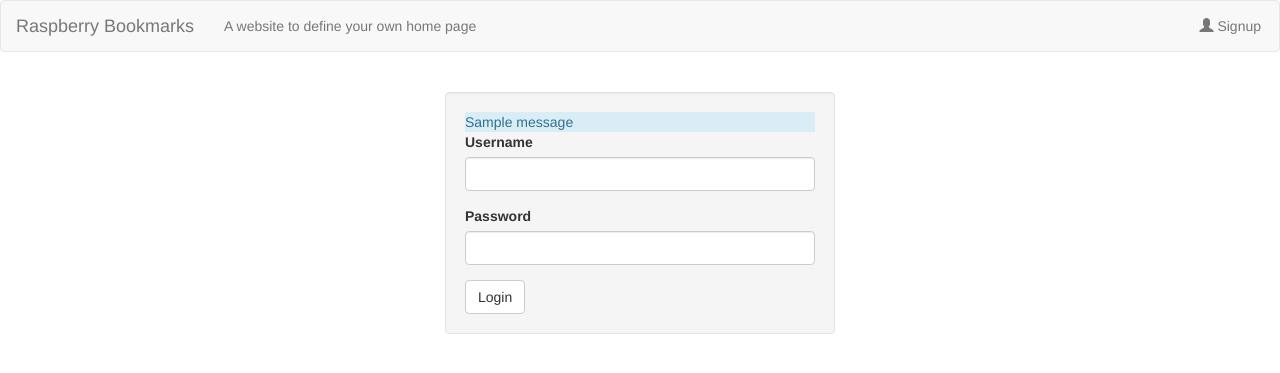
After one commit to RaspberryDemo/bookmarks, a Flask app: page /login in a window 1280 px wide. The commit adds this page. Shown: the top 373 px of the page. Run offline with Flask 2, Linux system fonts and the light colour scheme; one stand-in notice (Sample message) is shown; some libraries are stand-ins or nearby versions; some web fonts are replaced.

Commit message:
add login support

```diff
--- a/bookmarks.py
+++ b/bookmarks.py
@@ -1,15 +1,35 @@
-from flask import Flask, request, redirect, render_template
+from flask import Flask, flash, request, redirect, render_template
+from flask_bootstrap import Bootstrap
 from mongo import save_catalog, get_catalogs, save_links, get_links, delete_bookmark, delete_catalogs
+from userdb import *
+from flask_login import LoginManager, login_required, login_user, logout_user, current_user
 
 app = Flask(__name__)
+Bootstrap(app)
+
+lm = LoginManager()
+lm.session_protection = 'strong'
+lm.login_view = 'login'
+
+lm.init_app(app)
+
+app.secret_key = 'hard to guess'
+
+
+@lm.user_loader
+def load_user(user_id):
+    user = User(user_id)
+    return user
 
 
 @app.route('/')
+@login_required
 def index():
-    docs = get_catalogs()
+    owner = current_user.username
+    docs = get_catalogs(owner)
     links_list = []
     for doc in docs:
-        links = get_links(doc['name'])
+        links = get_links(doc['name'], owner)
         item = {'ca': doc['name'], 'caid': doc['_id'], 'links': links}
         links_list.append(item)
     print links_list
@@ -17,38 +37,83 @@ def index():
     return render_template('index.html', cas=docs, links=links_list)
 
 
+@app.route('/logout')
+@login_required
+def logout():
+    logout_user()
+    flash('You have successfully logout')
+    return redirect('/login')
+
+
+@app.route('/login', methods=['GET', 'POST'])
+def login():
+    from forms import LoginForm
+    form = LoginForm()
+    if form.validate_on_submit():
+        username = form.username.data
+        password = form.password.data
+        print username, password
+        if check_password(username, password):
+            user = User(username)
+            login_user(user)
+            return redirect('/')
+        else:
+            flash('Invalid username or password')
+    return render_template('login.html', form=form)
+
+
+@app.route('/register', methods=['GET', 'POST'])
+def register():
+    from forms import RegisterForm
+    rform = RegisterForm()
+    if rform.validate_on_submit():
+        r = add_user(rform.username.data, rform.password.data)
+        if not r:
+            flash('Username is token by others')
+        else:
+            flash('Register success')
+    return render_template('register.html', form=rform)
+
+
 @app.route('/newcatalog', methods=['POST'])
+@login_required
 def new_catalog():
     if request.form['catalog']:
         print request.form['catalog']
-        doc = {'name': request.form['catalog'], 'owner': ''}
+        owner = current_user.username
+        doc = {'name': request.form['catalog'], 'owner': owner}
         save_catalog(doc)
     return redirect('/')
 
 
 @app.route('/newbookmark', methods=['POST'])
+@login_required
 def new_bookmark():
     catalog_select = request.form['catalogselect']
     markname = request.form['markname']
     linkadd = request.form['linkadd']
+    owner = current_user.username
 
     if catalog_select and markname and linkadd:
-        doc = {'name': markname, 'catalog': catalog_select, 'link': linkadd, 'owner': ''}
+        doc = {'name': markname, 'catalog': catalog_select, 'link': linkadd, 'owner': owner}
         save_links(doc)
     return redirect('/')
 
 
 @app.route('/delbookmark/<objid>')
+@login_required
 def del_bookmark(objid):
     delete_bookmark(objid)
     return redirect('/')
 
 
 @app.route('/delcatalog/<ca>')
+@login_required
 def del_catalog(ca):
     print ca
+    owner = current_user.username
     delete_bookmark(None, ca)
-    delete_catalogs(ca)
+    delete_catalogs(ca, owner)
     return redirect('/')
 
 
--- /dev/null
+++ b/forms.py
@@ -0,0 +1,19 @@
+from flask_wtf import FlaskForm
+from wtforms import StringField, PasswordField, SubmitField
+from wtforms.validators import DataRequired, EqualTo, Length
+
+
+class LoginForm(FlaskForm):
+    username = StringField(validators=[DataRequired()])
+    password = PasswordField(validators=[DataRequired()])
+    submit = SubmitField(label='Login')
+
+
+class RegisterForm(FlaskForm):
+    username = StringField('Username', [Length(min=4, max=25)])
+    password = PasswordField('Password', [
+        DataRequired(),
+        EqualTo('confirm', message='Passwords must match')
+    ])
+    confirm = PasswordField('Repeat Password')
+    submit = SubmitField(label='Signup')
--- a/mongo.py
+++ b/mongo.py
@@ -25,35 +25,35 @@ def save_links(doc):
         print "link %s saved" %(doc['name'])
 
 
-def get_catalogs():
+def get_catalogs(owner):
     client = MongoClient(ip, 27017)
     db = client.bookmarks
     cas = db.catalogs
-    docs = cas.find()
+    docs = cas.find({'owner': owner})
     docs = list(docs)
     return docs
 
 
-def delete_catalogs(ca):
+def delete_catalogs(ca, owner):
     client = MongoClient(ip, 27017)
     db = client.bookmarks
     cas = db.catalogs
-    cas.remove({'name': ca, 'owner': ''})
+    cas.remove({'name': ca, 'owner': owner})
 
 
-def get_links(ca=None):
+def get_links(ca=None, owner=None):
     client = MongoClient(ip, 27017)
     db = client.bookmarks
     links = db.links
     if not ca:
-        docs = links.find()
+        docs = links.find({'owner': owner})
     else:
-        docs = links.find({'catalog': ca})
+        docs = links.find({'catalog': ca, 'owner': owner})
     docs = list(docs)
     return docs
 
 
-def delete_bookmark(objid=None, ca=None):
+def delete_bookmark(objid=None, ca=None, owner=None):
     client = MongoClient(ip, 27017)
     db = client.bookmarks
     links = db.links
@@ -61,6 +61,6 @@ def delete_bookmark(objid=None, ca=None):
         print 'link id %s' %objid
         links.remove({'_id': ObjectId(objid)})
     if ca:
-        links.remove({'catalog': ca, 'owner': ''})
+        links.remove({'catalog': ca, 'owner': owner})
         print 'bookmarks belongs to %s are deleted' % ca
     return
--- a/requirement.txt
+++ b/requirement.txt
@@ -1 +1,5 @@
+flask
+flask-wtf
+flask-login
+flask-bootstrap
 pymongo
--- a/templates/head.html
+++ b/templates/head.html
@@ -2,7 +2,8 @@
     <meta charset="utf-8">
     <title>Rspberry Bookmark</title>
     <link rel="shortcut icon" href="{{ url_for('static', filename='favicon.ico') }}">
-    <link rel="stylesheet" href="http://cdn.static.runoob.com/libs/bootstrap/3.3.7/css/bootstrap.min.css">
+    <link rel="stylesheet" href="https://maxcdn.bootstrapcdn.com/bootswatch/3.3.7/cerulean/bootstrap.min.css">
+    <!--<link rel="stylesheet" href="http://cdn.static.runoob.com/libs/bootstrap/3.3.7/css/bootstrap.min.css">-->
     <script src="http://cdn.static.runoob.com/libs/jquery/2.1.1/jquery.min.js"></script>
     <script src="http://cdn.static.runoob.com/libs/bootstrap/3.3.7/js/bootstrap.min.js"></script>
 </head>
--- /dev/null
+++ b/templates/login.html
@@ -0,0 +1,42 @@
+{% extends 'bootstrap/base.html' %}
+{% import 'bootstrap/wtf.html' as wtf %}
+{% block title %}
+    Login
+{% endblock %}
+
+{% block styles %}
+    {{ super() }}
+    <link rel="stylesheet" href="https://maxcdn.bootstrapcdn.com/bootswatch/3.3.7/cerulean/bootstrap.min.css">
+{% endblock %}
+
+{% block navbar %}
+    <nav class="navbar navbar-default" role="navigation">
+        <nav class="navbar-brand">
+            Raspberry Bookmarks
+        </nav>
+        <nav class="navbar-text">
+            A website to define your own home page
+        </nav>
+        <div>
+            <ul class="nav navbar-nav navbar-right" style="margin-right: 3px">
+                <li><a href="/register"><span class="glyphicon glyphicon-user"></span> Signup</a></li>
+            </ul>
+        </div>
+    </nav>
+{% endblock %}
+
+{% block content %}
+    <div class="container">
+    <br>
+    <div class="row">
+        <div class="well col-md-4 col-md-offset-4">
+            {% for message in get_flashed_messages() %}
+                <div class="alert-info">{{ message }}</div>
+            {% endfor %}
+            {{ wtf.quick_form(form, action='/login') }}
+        </div>
+    </div>
+
+{% endblock %}
+
+<footer><p>Copyright 2016 by nick</p></footer>
--- a/templates/navigator.html
+++ b/templates/navigator.html
@@ -15,8 +15,8 @@
             </form>
             <ul class="nav navbar-nav navbar-right">
                 <li><a href="#"><span class="glyphicon glyphicon-export"></span> Export</a></li>
-                <li><a href="#"><span class="glyphicon glyphicon-user"></span> Signup</a></li>
-                <li><a href="#"><span class="glyphicon glyphicon-log-in"></span> Login</a></li>
+                <li><a href="#"><span class="glyphicon glyphicon-user"></span> {{ current_user.username }}</a></li>
+                <li><a href="/logout"><span class="glyphicon glyphicon-log-in"></span> Logout</a></li>
             </ul>
         </div>
     </div>
--- /dev/null
+++ b/userdb.py
@@ -0,0 +1,30 @@
+#!/usr/bin/python
+from pymongo import *
+from bson import ObjectId
+from flask_login import UserMixin
+
+ip = '192.168.0.105'
+
+userdb = MongoClient(ip, 27017).bookmarks.users
+
+
+def add_user(username, password):
+    user = {'name': username, 'password': password}
+    if userdb.find({'name': username}).count():
+        return False
+    userdb.insert(user)
+    return True
+
+
+def check_password(username, password):
+    if userdb.find({'name': username, 'password': password}).count():
+        return True
+    print 'not found'
+    return False
+
+class User(UserMixin):
+    def __init__(self, username):
+        self.username = username
+
+    def get_id(self):
+        return self.username
```
Also changed, not shown: templates/register.html (added, +42 -0 lines), 3 other files.
